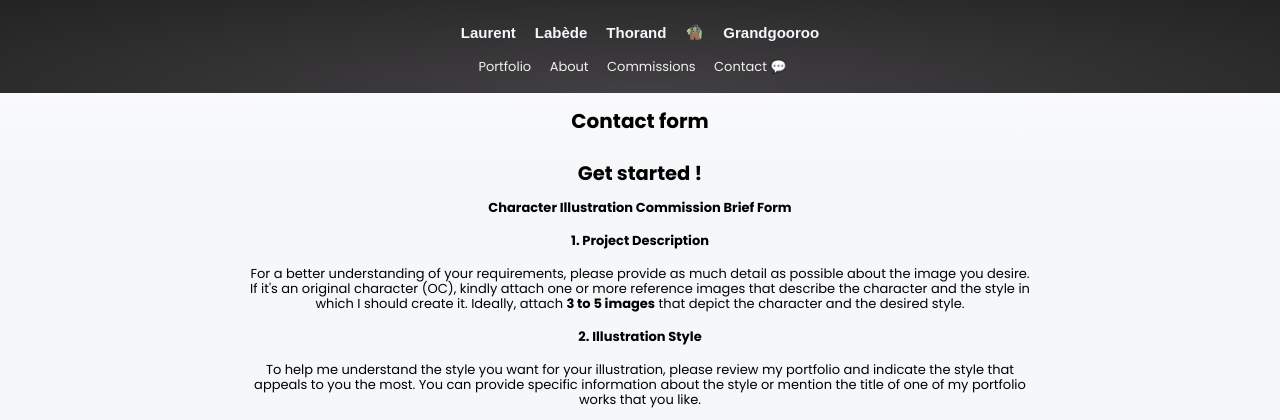
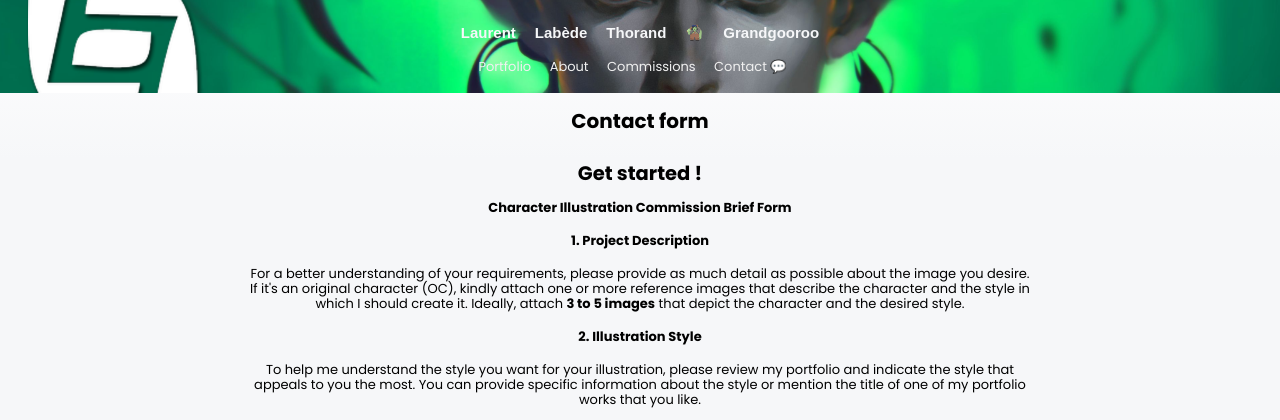
Before and after one commit to grandgooroo/Virtual-Card-Commission, a PHP site: page /pages/contact.html in a window 1280 px wide. Shown: the top 420 px of the page. Run offline with PHP 8.4, Linux system fonts and the light colour scheme; some web fonts are replaced.

Commit message:
add banner

```diff
--- a/css/style.css
+++ b/css/style.css
@@ -94,8 +94,9 @@ img {
   flex-flow: column;
   align-items: center;
   justify-content: center;
-  background: rgb(88, 81, 109);
-  background: radial-gradient(ellipse at bottom, #424042 0%, #242324 100%);
+  background: url(../assets/ui/bannière_Youtube_Illustration.png)center, rgb(88, 81, 109);
+  background-size: cover;
+  /* background: radial-gradient(ellipse at bottom, #424042 0%, #242324 100%); */
   /* background: linear-gradient(0deg, rgb(44, 44, 44) 0%, rgba(36,35,36,1) 100%); */
   margin: 0;
 }
```
Also changed, not shown: assets/ui/bannière_Youtube_Illustration.png (added).
